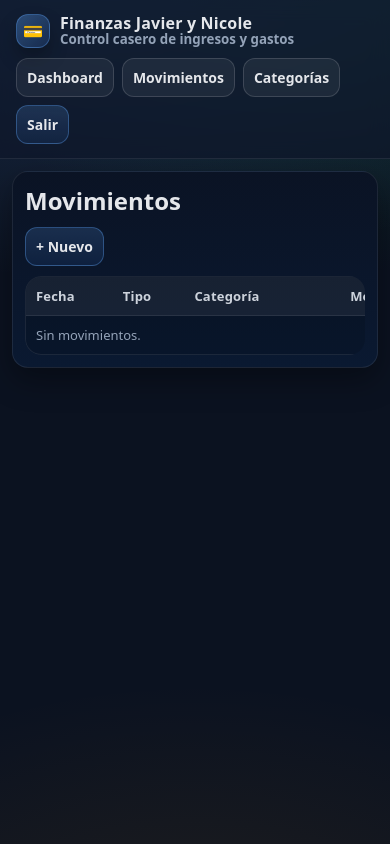
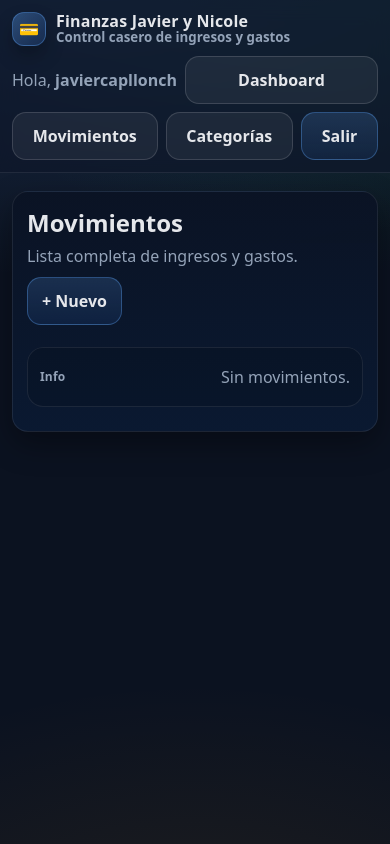
Before and after one commit to jcapllonch/Finanzas_javier_y_nicole, a Django app: page /movimientos/ in a window 390 px wide. Run offline with Django 5.2, Linux system fonts and the light colour scheme; a user stored in the database is signed in; data that the repository does not hold is empty.

Commit message:
Responsive mobile UI (tables to cards + better nav/buttons)

```diff
--- a/core/templates/core/base.html
+++ b/core/templates/core/base.html
@@ -37,6 +37,7 @@
                   radial-gradient(900px 600px at 50% 120%, rgba(245,158,11,.10), transparent 55%),
                   var(--bg);
       min-height: 100vh;
+      overflow-x: hidden;
     }
 
     a{ color: inherit; text-decoration:none; }
@@ -156,13 +155,6 @@
       background: rgba(239,68,68,.18);
     }
 
-    /* Botón pequeño (ideal para móvil) */
-    .btn-sm{
-      padding: 8px 10px;
-      border-radius: 12px;
-      font-size: 13px;
-    }
-
     /* inputs */
     input, select, textarea{
       width: 100%;
@@ -179,17 +171,9 @@
     }
     label{ font-weight: 700; color: var(--muted); }
 
-    /* ===== Tablas + wrapper para móvil ===== */
-    .table-wrap{
-      width: 100%;
-      overflow-x: auto;
-      -webkit-overflow-scrolling: touch;
-      border-radius: 16px;
-    }
-
+    /* tables */
     table{
       width:100%;
-      min-width: 720px; /* evita aplastarse en móvil */
       border-collapse: separate;
       border-spacing: 0;
       overflow:hidden;
@@ -205,7 +189,6 @@
       background: rgba(255,255,255,.06);
       border-bottom: 1px solid var(--line);
       letter-spacing: .2px;
-      white-space: nowrap;
     }
     tbody td{
       padding: 12px 12px;
@@ -241,7 +224,13 @@
       background: rgba(239,68,68,.10);
     }
 
-    /* dinero */
+    /* helpers */
+    .row{ display:flex; gap:12px; flex-wrap:wrap; align-items:center; }
+    .title{ margin:0; font-size: 22px; letter-spacing: .2px; }
+    .subtitle{ margin: 6px 0 0; color: var(--muted); }
+    .spacer{ height: 12px; }
+
+    /* Dinero (CLP) */
     .money{
       font-variant-numeric: tabular-nums;
       letter-spacing: .2px;
@@ -281,69 +268,78 @@
       background-color: #1f2937;
       color: #ffffff;
     }
-    select option:hover{
-      background-color: #111827;
-      color: #ffffff;
-    }
 
-    /* =========================
-       MOBILE POLISH (bonito)
-       ========================= */
-    @media (max-width: 600px){
-      .container{
-        margin: 12px auto;
-        padding: 0 12px 24px;
-      }
-      .card{
-        padding: 12px;
-        border-radius: 16px;
-      }
-      .grid{
-        gap: 10px;
-      }
-
-      /* Header ordenado */
+    /* ===== Responsive extras ===== */
+    @media (max-width: 820px){
       .nav{
         flex-direction: column;
-        align-items: stretch;
+        align-items: flex-start;
         gap: 10px;
-      }
-      .brand{
-        width: 100%;
-        justify-content: flex-start;
+        padding: 12px 12px;
       }
       .row{
         width: 100%;
         justify-content: flex-start;
         gap: 8px;
       }
+      .row .btn{
+        flex: 1 1 auto;
+      }
+    }
 
-      /* En móvil escondemos el saludo para que no apriete */
-      .row > .muted{
-        display: none;
+    @media (max-width: 720px){
+      .container{ padding: 0 12px 28px; }
+      .card{ padding: 14px; border-radius: 16px; }
+      .btn{ padding: 12px 14px; }
+      input, select, textarea{ font-size: 16px; padding: 12px 12px; }
+      .title{ font-size: 20px; }
+    }
+
+    .table-wrap{
+      width: 100%;
+      overflow-x: auto;
+      -webkit-overflow-scrolling: touch;
+      border-radius: 16px;
+    }
+
+    /* ===== Tables -> Cards on mobile ===== */
+    @media (max-width: 860px){
+      table.responsive thead{ display:none; }
+      table.responsive, table.responsive tbody, table.responsive tr, table.responsive td{
+        display:block; width:100%;
       }
-
-      /* Botones compactos */
-      .btn{
-        width: auto;
-        padding: 9px 10px;
-        border-radius: 12px;
-        font-size: 14px;
+      table.responsive{
+        border:none; background: transparent;
       }
-
-      /* Tablas más “amigables” */
-      table{
-        min-width: 640px;
+      table.responsive tr{
+        background: rgba(0,0,0,.12);
+        border: 1px solid var(--line);
+        border-radius: 16px;
+        padding: 10px 12px;
+        margin-bottom: 10px;
       }
-      thead th, tbody td{
-        padding: 10px 10px;
-        font-size: 13px;
+      table.responsive td{
+        border:none;
+        padding: 8px 0;
+        display:flex;
+        justify-content: space-between;
+        gap: 12px;
+        align-items: flex-start;
       }
-
-      /* Inputs */
-      input, select, textarea{
-        padding: 10px 11px;
-        border-radius: 12px;
+      table.responsive td::before{
+        content: attr(data-label);
+        color: var(--muted);
+        font-weight: 800;
+        font-size: 12px;
+        letter-spacing: .2px;
+        flex: 0 0 38%;
+        max-width: 38%;
+        padding-top: 2px;
+      }
+      table.responsive td.actions{
+        justify-content:flex-start;
+        gap: 8px;
+        flex-wrap: wrap;
       }
     }
   </style>
@@ -363,12 +359,12 @@
       <div class="row">
         {% if user.is_authenticated %}
           <span class="muted">Hola, <strong>{{ user.username }}</strong></span>
-          <a class="btn btn2 btn-sm" href="{% url 'core:dashboard' %}">Dashboard</a>
-          <a class="btn btn2 btn-sm" href="{% url 'core:movimientos' %}">Movimientos</a>
-          <a class="btn btn2 btn-sm" href="{% url 'core:categorias' %}">Categorías</a>
-          <a class="btn btn-sm" href="{% url 'accounts:logout' %}">Salir</a>
+          <a class="btn btn2" href="{% url 'core:dashboard' %}">Dashboard</a>
+          <a class="btn btn2" href="{% url 'core:movimientos' %}">Movimientos</a>
+          <a class="btn btn2" href="{% url 'core:categorias' %}">Categorías</a>
+          <a class="btn" href="{% url 'accounts:logout' %}">Salir</a>
         {% else %}
-          <a class="btn btn-sm" href="{% url 'accounts:login' %}">Entrar</a>
+          <a class="btn" href="{% url 'accounts:login' %}">Entrar</a>
         {% endif %}
       </div>
     </div>
--- a/core/templates/core/movimiento_list.html
+++ b/core/templates/core/movimiento_list.html
@@ -2,11 +2,18 @@
 {% load humanize %}
 {% block content %}
   <div class="card">
-    <h2 style="margin:0 0 10px;">Movimientos</h2>
-    <a class="btn" href="{% url 'core:movimiento_nuevo' %}">+ Nuevo</a>
+    <div style="display:flex; gap:10px; justify-content:space-between; align-items:flex-start; flex-wrap:wrap;">
+      <div>
+        <h2 style="margin:0 0 6px;">Movimientos</h2>
+        <p class="muted" style="margin:0;">Lista completa de ingresos y gastos.</p>
+      </div>
+      <a class="btn" href="{% url 'core:movimiento_nuevo' %}">+ Nuevo</a>
+    </div>
 
-    <div class="table-wrap" style="margin-top:10px;">
-      <table>
+    <div class="spacer"></div>
+
+    <div class="table-wrap">
+      <table class="responsive" style="margin-top:10px;">
         <thead>
           <tr>
             <th>Fecha</th>
@@ -21,24 +28,35 @@
         <tbody>
           {% for m in movimientos %}
             <tr>
-              <td>{{ m.fecha }}</td>
-              <td>
+              <td data-label="Fecha">{{ m.fecha }}</td>
+
+              <td data-label="Tipo">
                 {% if m.tipo == "INGRESO" %}
                   <span class="badge badge-ingreso">⬆ Ingreso</span>
                 {% else %}
                   <span class="badge badge-gasto">⬇ Gasto</span>
                 {% endif %}
               </td>
-              <td>{{ m.categoria.nombre }}</td>
-              <td class="money td-right">$ {{ m.monto|floatformat:0|intcomma }}</td>
-              <td>{{ m.descripcion }}</td>
-              <td style="white-space:nowrap;">
+
+              <td data-label="Categoría">{{ m.categoria.nombre }}</td>
+
+              <td data-label="Monto" class="money td-right">
+                $ {{ m.monto|floatformat:0|intcomma }}
+              </td>
+
+              <td data-label="Descripción">
+                {% if m.descripcion %}{{ m.descripcion }}{% else %}<span class="muted">—</span>{% endif %}
+              </td>
+
+              <td data-label="Acciones" class="actions">
                 <a class="btn btn2" href="{% url 'core:movimiento_editar' m.id %}">Editar</a>
                 <a class="btn btn-danger" href="{% url 'core:movimiento_eliminar' m.id %}">Eliminar</a>
               </td>
             </tr>
           {% empty %}
-            <tr><td colspan="6" class="muted">Sin movimientos.</td></tr>
+            <tr>
+              <td data-label="Info" colspan="6" class="muted">Sin movimientos.</td>
+            </tr>
           {% endfor %}
         </tbody>
       </table>
```
Also changed, not shown: other parts of core/templates/core/base.html (+13 -17 lines).
